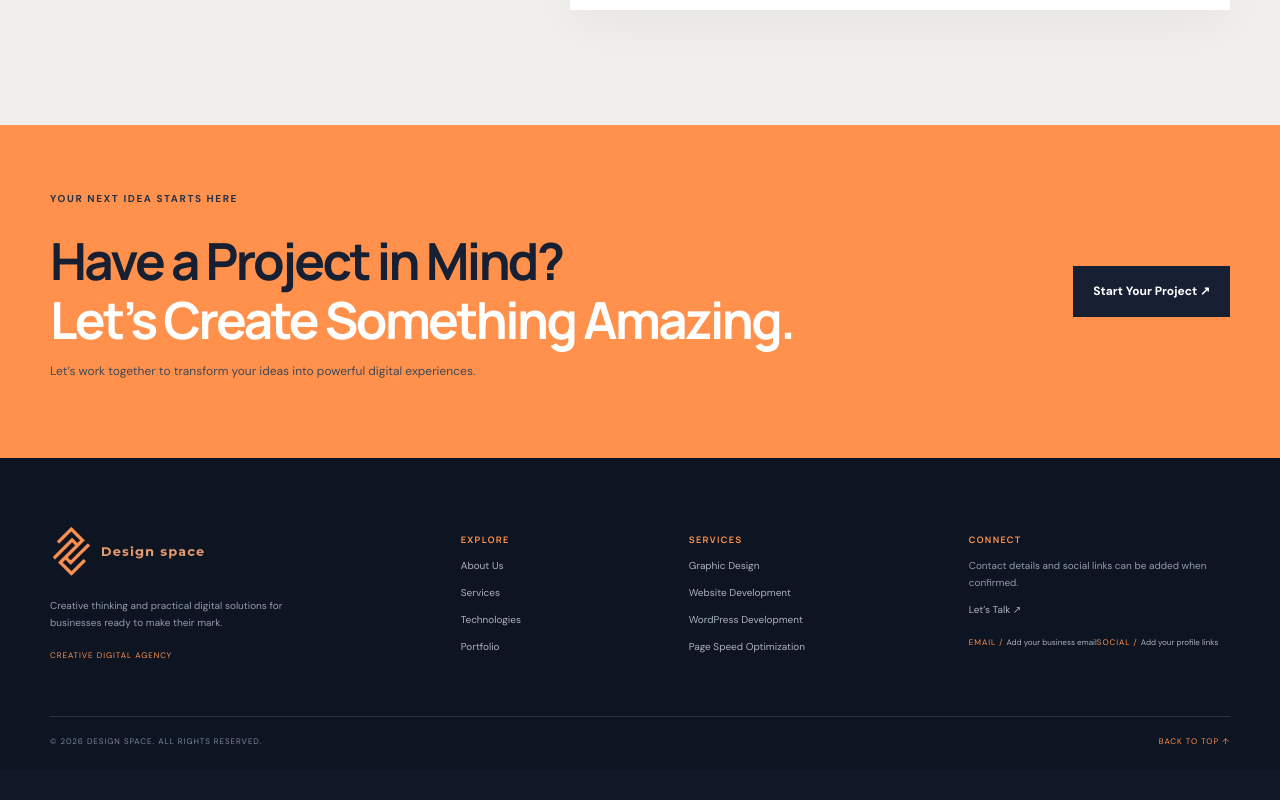
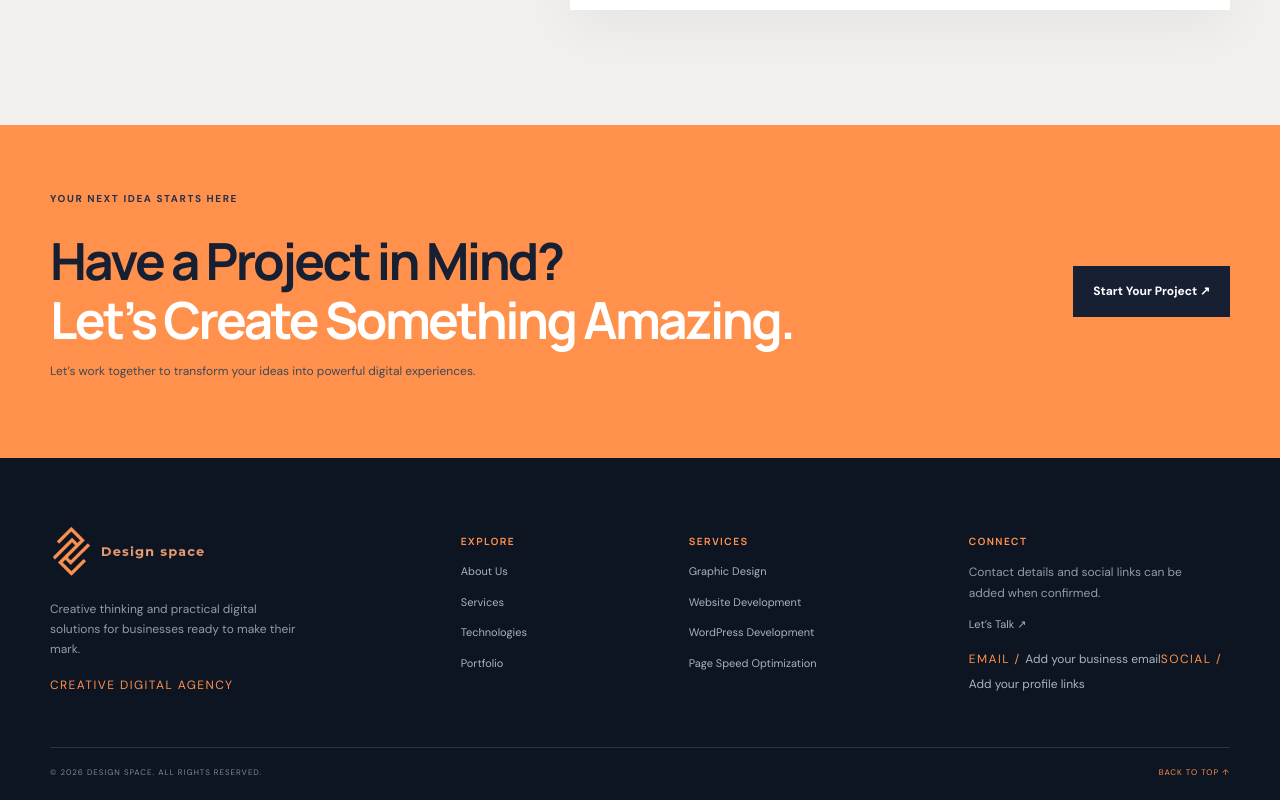
Before and after one commit to karam18spec/Design-space-unique, a plain HTML site: page design-space/index.html in a window 1280 px wide. Shown: the part 8085-8885 px from the top of the page. Before the commit the page ends 8854 px from the top, so only its background shows below. Drawn offline with nearby package versions, Linux system fonts and the light colour scheme.

Commit message:
Font Size Increase

```diff
--- a/design-space/css/style.css
+++ b/design-space/css/style.css
@@ -1156,28 +1156,28 @@ h2 em {
 }
 
 .footer-grid p {
-    font-size: 10px;
+    font-size: 12px;
     color: #929cac;
     max-width: 250px
 }
 
 .footer-grid small {
-    font-size: 8px;
+    font-size: 12px;
     color: var(--o);
     letter-spacing: .12em
 }
 
 .footer-grid h3 {
-    font-size: 9px;
+    font-size: 10px;
     color: var(--o);
     letter-spacing: .15em
 }
 
 .footer-grid a {
     display: block;
-    font-size: 10px;
+    font-size: 11px;
     color: #aab3c0;
-    margin: 10px 0
+    margin: 12px 0
 }
 
 .footer-grid a:hover {
--- a/design-space/index.html
+++ b/design-space/index.html
@@ -276,7 +276,7 @@
                 <div class="swiper">
                     <div class="swiper-wrapper">
                         <div class="swiper-slide quote"><b>“</b>
-                            <p data-i="quote1">This space is reserved for a real client comment. Feedback will be
+                            <p data-i="quote1"> space is reserved for a real client comment. Feedback will be
                                 published only with permission and accurate attribution.</p>
                             <footer><strong data-i="demoPlaceholder">Demo placeholder</strong><span
                                     data-i="demoOnly">DEMO ONLY</span></footer>
@@ -352,6 +352,13 @@
             </div>
         </section>
     </main>
+
+
+
+
+
+
+
     <footer class="footer">
         <div class="container">
             <div class="footer-grid">
```
